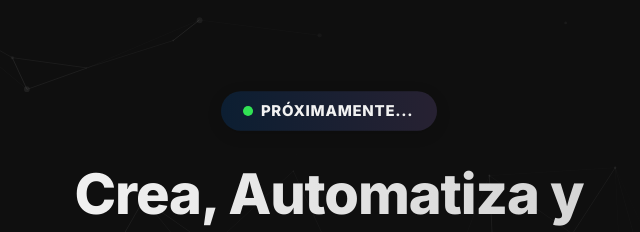
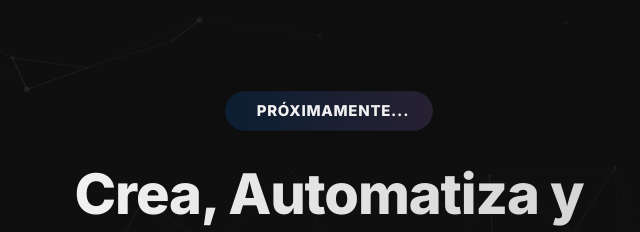
Before and after one commit to almaxro/almaxro.github.io, a plain HTML site: page index.html in a window 1280 px wide. Shown: the top 232 px of the page, 311-951 px from the left. Drawn offline with nearby package versions, Linux system fonts and the light colour scheme.

Commit message:
Add files via upload

```diff
--- a/index.html
+++ b/index.html
@@ -236,14 +236,6 @@
         font-weight: 700;
         font-size: 0.9rem;
         letter-spacing: 0.05em;
-      }
-
-      .exclusive-badge .dot {
-        width: 8px;
-        height: 8px;
-        background-color: #36ff5a;
-        border-radius: 50%;
-        animation: pulse 3s infinite;
       }
 
       @keyframes pulse {
```
